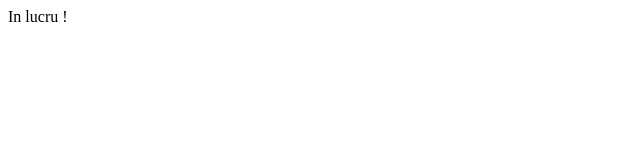
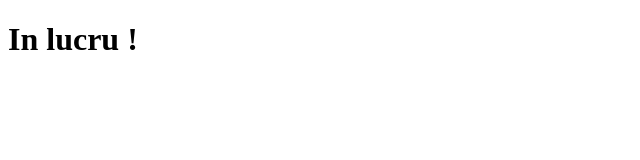
Before and after one commit to ltademetrescu/ltademetrescu.github.io, a plain HTML site: page index.html in a window 1280 px wide. Shown: the whole page, without its empty margins (0-640 px from the left). Drawn offline with Linux system fonts and the light colour scheme.

Commit message:
Update index.html

```diff
--- a/index.html
+++ b/index.html
@@ -1 +1,9 @@
-<p>In lucru !</p>
+<!DOCTYPE html>
+<html>
+  <head>
+    <title>Home</title>
+  </head>
+  <body>
+    <h1>In lucru !</h1>
+  </body>
+</html>
```
